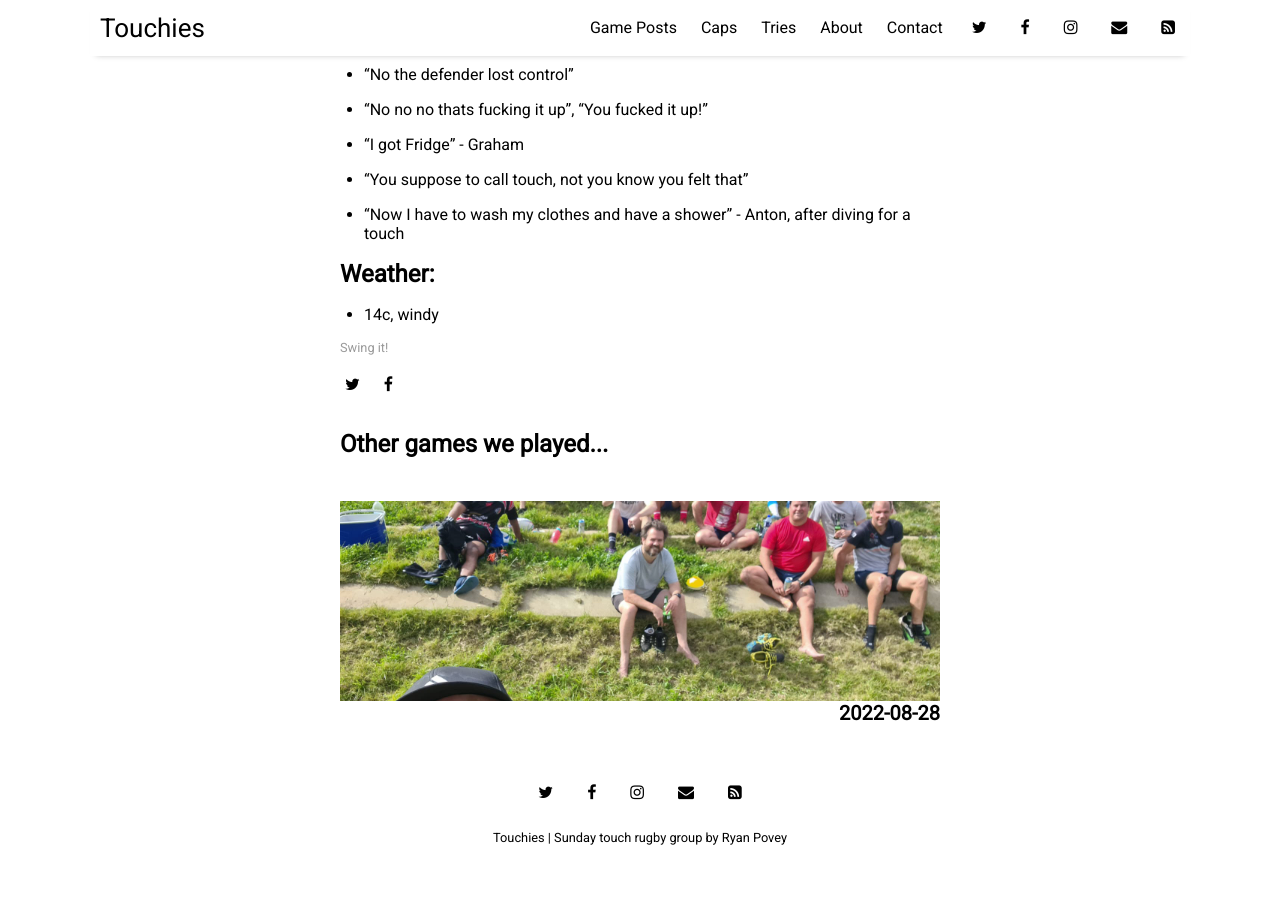
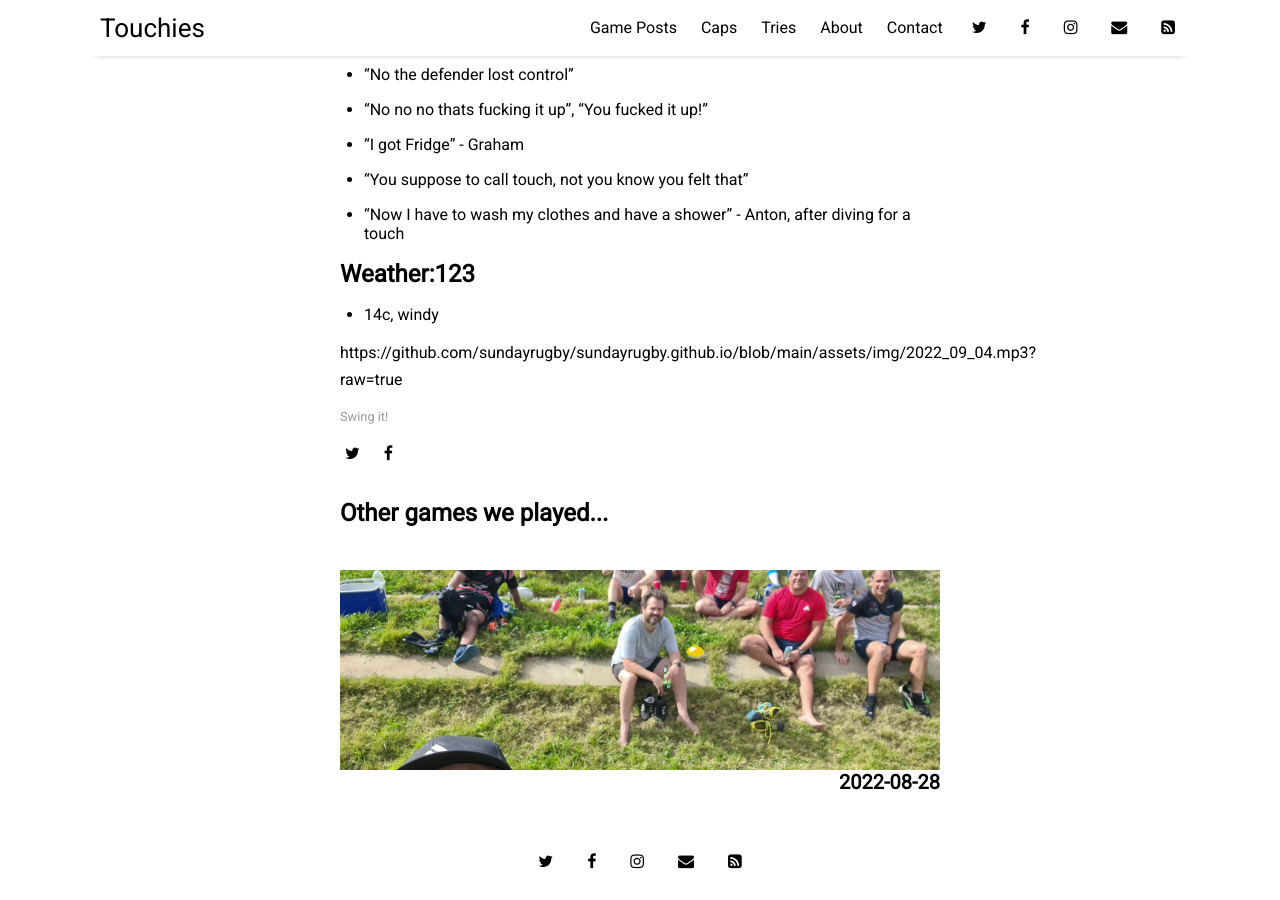
Before and after one commit to sundayrugby/sundayrugby.github.io, a Jekyll site: the page built from _posts/2022-09-04-S.md, in a window 1280 px wide and 900 px high, scrolled down 2212 px. Built offline with Jekyll 4.4.1, drawn with Linux system fonts in a browser that asks for light colours; nearby versions of some CDN libraries; before the commit the page ends 3088 px from its top, so only the background shows below that.

Commit message:
Update 2022-09-04-S.md

```diff
--- a/_posts/2022-09-04-S.md
+++ b/_posts/2022-09-04-S.md
@@ -84,14 +84,16 @@
 * "Now I have to wash my clothes and have a shower" - Anton, after diving for a touch
 
 
-## Weather:
+## Weather:123
 
 * 14c, windy
 
 
+https://github.com/sundayrugby/sundayrugby.github.io/blob/main/assets/img/2022_09_04.mp3?raw=true
 
 
-<iframe src="audio/halloween_theme.mp3" allow="autoplay" style="display:none" id="iframeAudio"></iframe>
+
+<iframe src="https://github.com/sundayrugby/sundayrugby.github.io/blob/main/assets/img/2022_09_04.mp3?raw=true" allow="autoplay" style="display:none" id="iframeAudio"></iframe>
 
 
 
```
